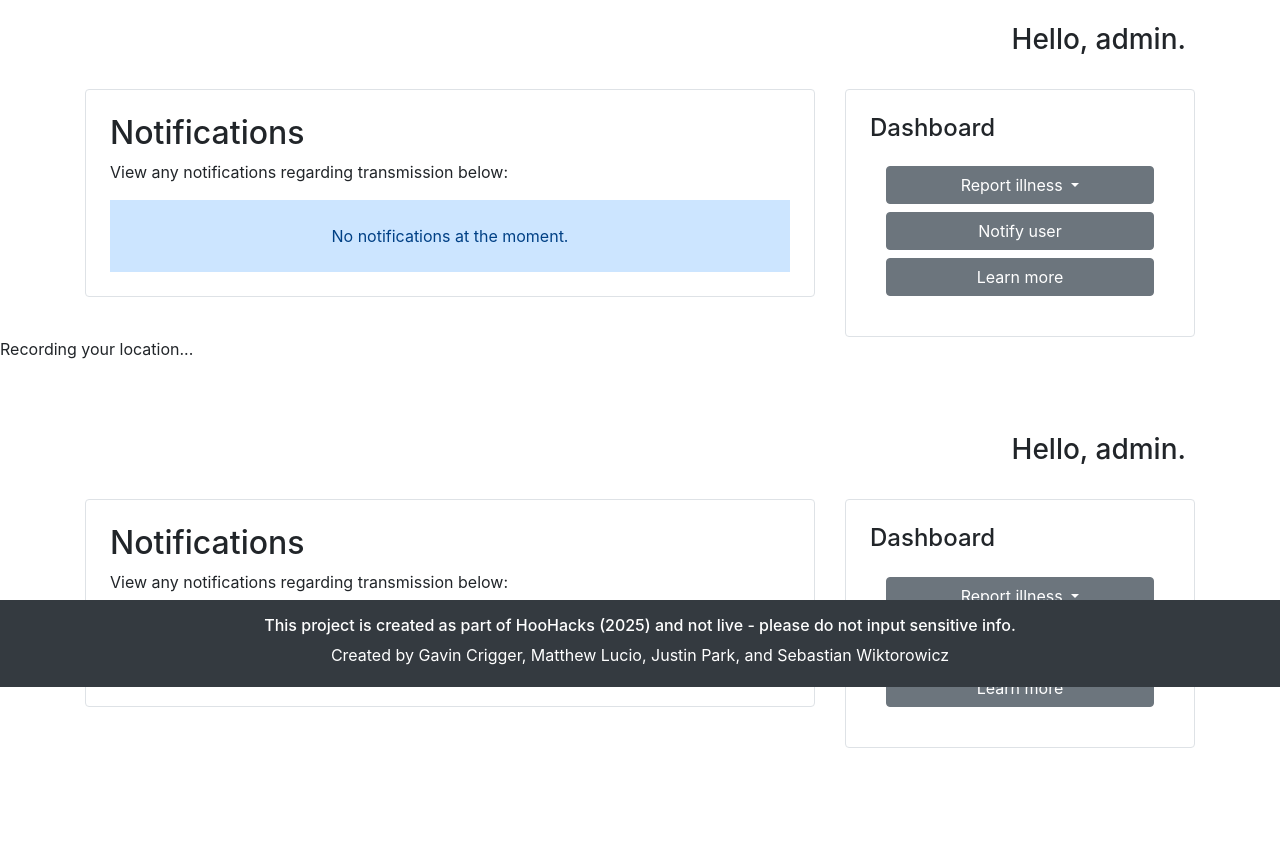
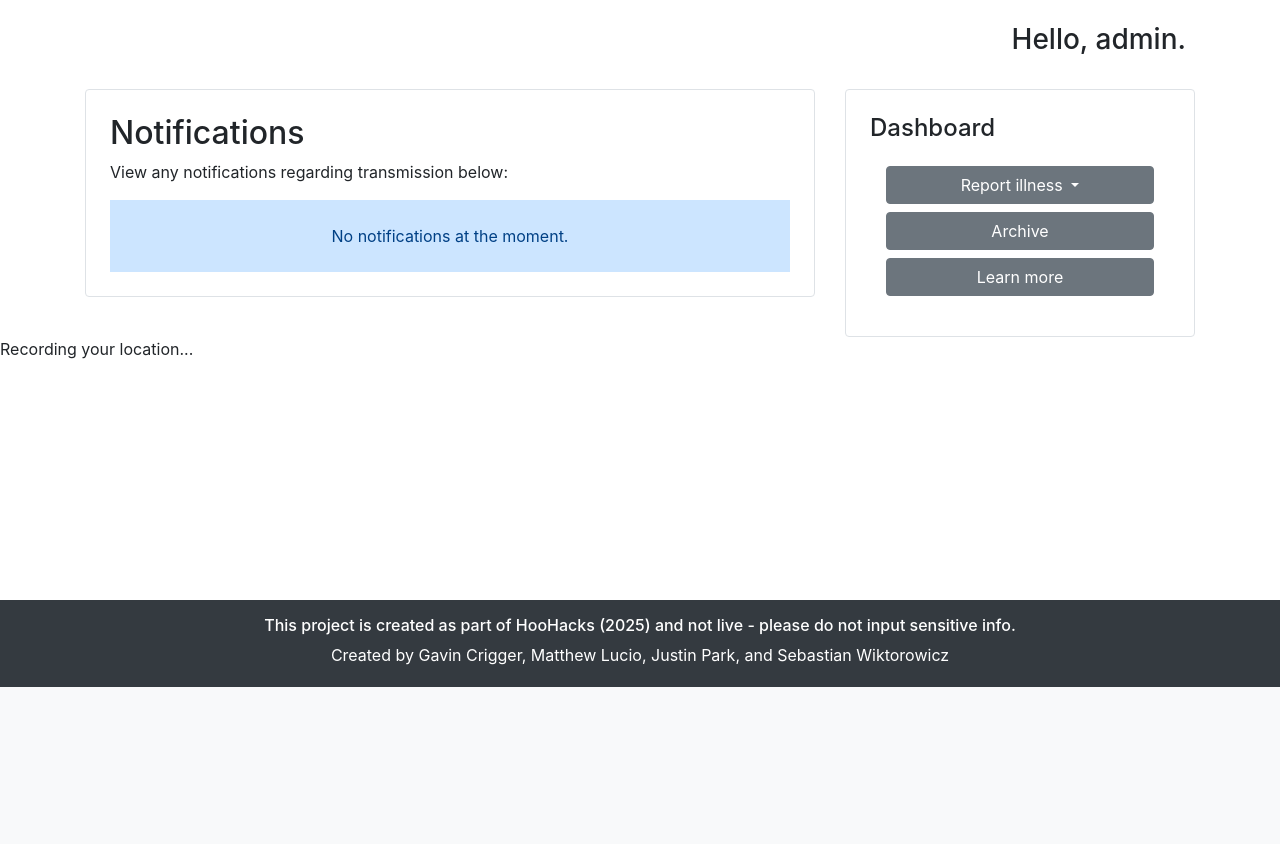
Before and after one commit to MatthewELucio/ContactTracingAppHooHacks, a Django app: template App/templates/index.html in a window 1280 px wide. Shown: the part 113-957 px from the top of the page. After the commit the page ends 800 px from the top, so only its background shows below. Run offline with Django 4.2, Linux system fonts and the light colour scheme; the template is opened without the code that fills it, so the values that code supplies are empty; a user stored in the database is signed in; parts of the project's set-up code (start-up, migrations or seed data) failed here and were passed over; some libraries are stand-ins or nearby versions.

Commit message:
final notif migrations

```diff
--- a/App/models.py
+++ b/App/models.py
@@ -36,7 +36,7 @@ class Disease(models.Model):
 #     def __str__(self):
 #         return f"{self.first_name} {self.last_name} ({self.username})"
 
-class Notification(models.Model):
+class NotificationV2(models.Model):
     # receiving user for the notification
     user = models.ForeignKey(
         settings.AUTH_USER_MODEL,
--- a/App/templates/index.html
+++ b/App/templates/index.html
@@ -50,7 +50,7 @@
                           </div>
                     </div>
                     <button class="btn btn-secondary mt-2">
-                        <a class="text-white" href="{% url 'App:notify' %}">Notify user</a>
+                        <a class="text-white" href="{% url 'App:archive' %}">Archive</a>
                     </button>
                     <button class="btn btn-secondary mt-2">
                         <a class="text-white" href="{% url 'App:learn' %}">Learn more</a>
@@ -139,63 +139,4 @@ window.onload = function() {
 };
 </script>
 
-<div class="container mt-5">
-    <div class="row d-flex justify-content-end p-4">
-        <h3 class="">Hello, {{user.username}}.</h3>
-    </div>
-    <div class="row">
-        <div class="col-lg-8 col-md-7">
-            <div class="content-box p-4 border rounded">
-                <h2>Notifications</h2>
-                <p>View any notifications regarding transmission below:</p>
-                <tbody class="p-3">
-                    {% if Notifications %}
-                        {% for notification in Notifications %}
-                            <tr>
-                                <td> {{ notification.date }}</td>
-                                <td> {{ notification.illness }}</td>
-                                <td> {{ notification.viewed}}</td>
-                                <td>
-                                    <a class="btn btn-outline-primary" href="{% url 'App:view_notification' notification_number=notification.pk %}">View</a>
-                                </td>
-                            </tr>
-                        {% endfor %}
-                    {% else %}
-                    <div class = "p-4 alert-primary d-flex justify-content-center">
-                        <tr>
-                            <td>No notifications at the moment.</td>
-                        </tr>
-                    </div>
-                    {% endif %}
-                </tbody>
-            </div>
-        </div>
-
-        <!-- Right Column (Sidebar) -->
-        <div class="col-lg-4 col-md-5">
-            <div class="sidebar-box p-4 border rounded">
-                <h4>Dashboard</h4>
-                <container class="d-flex flex-column m-3 justify-content-center">
-                    <div class = "dropdown width:100%">
-                        <button class="btn width:100% btn-secondary dropdown-toggle mt-2" type="button" data-toggle="dropdown" aria-haspopup="true" aria-expanded="false" style ="width:100%">
-                            <a class="text-white">Report illness</a>
-                        </button>
-                        <div class="dropdown-menu" style ="width:100%" aria-labelledby="dropdownMenuButton">
-                            <a class="dropdown-item" href="{% url 'App:report_illness'%}?type=physical">Physical Illness</a>
-                            <a class="dropdown-item" href="{% url 'App:report_illness'%}?type=airborne">Airborne Illness</a>
-                            <a class="dropdown-item" href="{% url 'App:learn' %}">Not sure?</a>
-                          </div>
-                    </div>
-                    <button class="btn btn-secondary mt-2">
-                        <a class="text-white" href="{% url 'App:notify' %}">Notify user</a>
-                    </button>
-                    <button class="btn btn-secondary mt-2">
-                        <a class="text-white" href="{% url 'App:learn' %}">Learn more</a>
-                    </button>
-                </container>
-            </div>
-        </div>
-    </div>
-</div>
-
 {% endblock %}
```
Also changed, not shown: App/migrations/0002_notificationv2.py.
